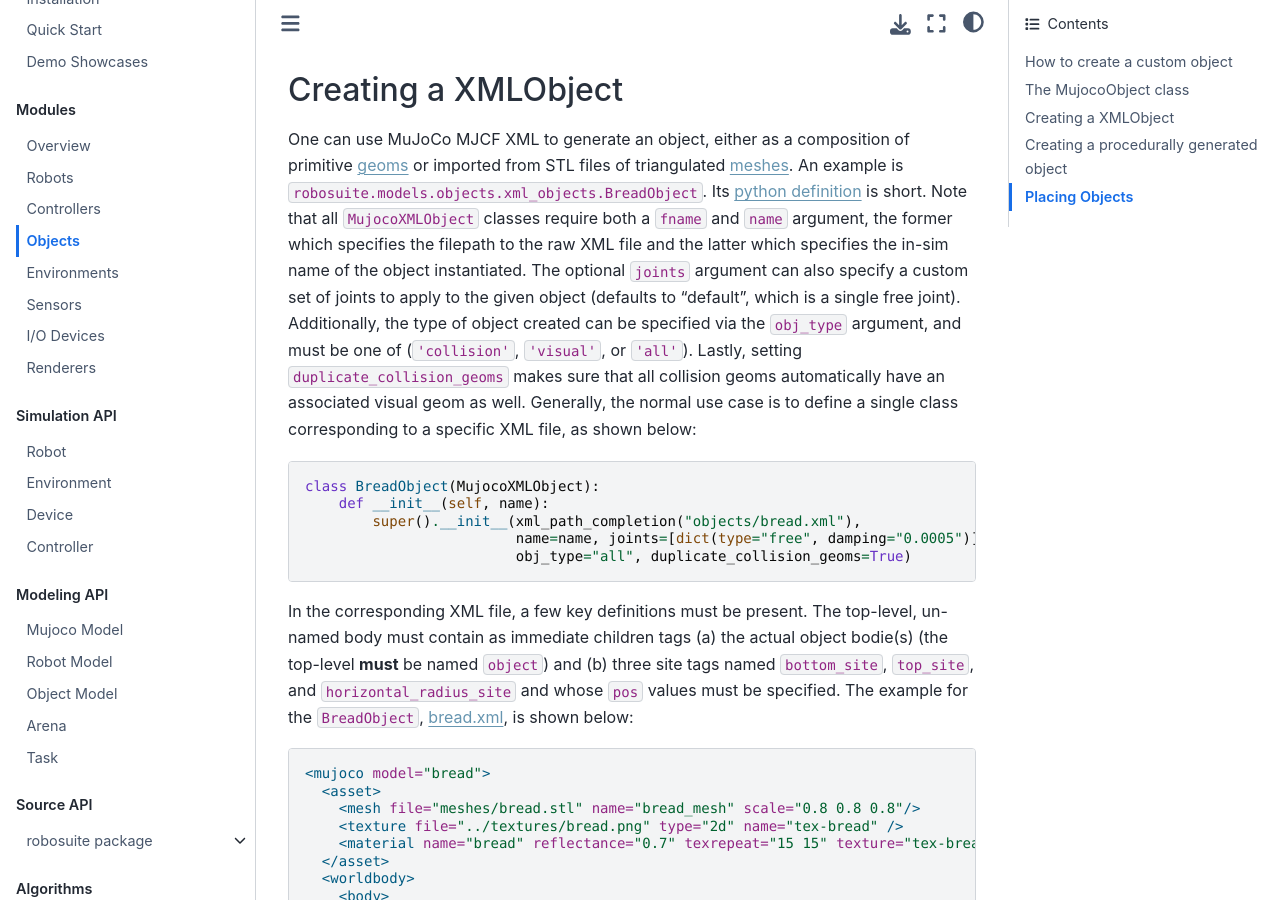
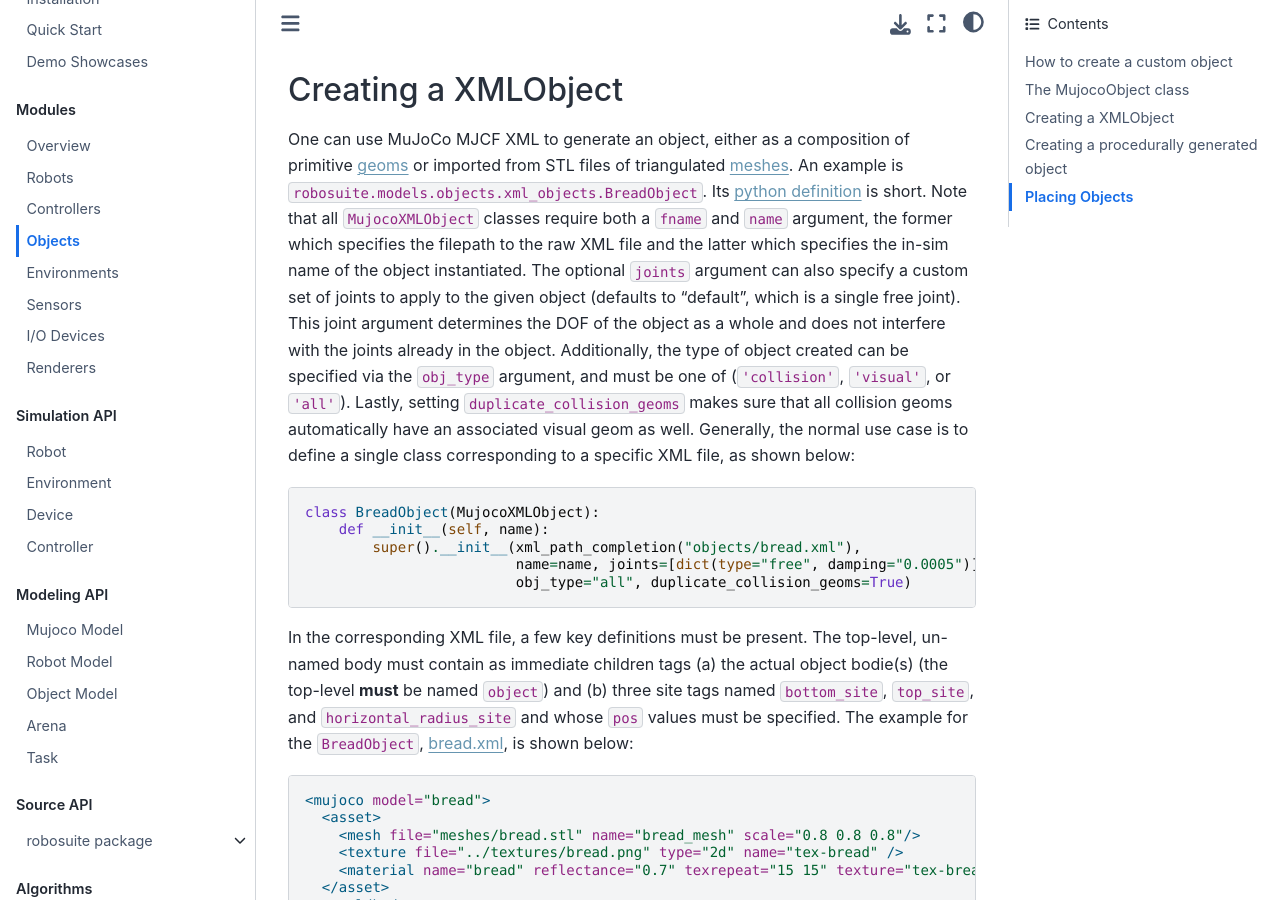
Before and after one commit to ARISE-Initiative/robosuite, a Sphinx documentation site: the page built from docs/modules/objects.md, in a window 1280 px wide and 900 px high, scrolled down 1820 px. Built offline with Sphinx 7.4.7 and the Sphinx Book theme 1.1.4, drawn with Linux system fonts in a browser that asks for light colours; pages that are not in the unit, such as notebooks, are missing from menus.

Commit message:
Update xmlobject docs

````diff
--- a/docs/modules/objects.md
+++ b/docs/modules/objects.md
@@ -57,7 +57,7 @@ obj_xml = obj.get_obj().set("pos", array_to_string(pos))    # Set the top-level
 ```
 
 ## Creating a XMLObject
-One can use MuJoCo MJCF XML to generate an object, either as a composition of primitive [geoms](http://mujoco.org/book/modeling.html#geom) or imported from STL files of triangulated [meshes](http://www.mujoco.org/book/modeling.html#mesh). An example is `robosuite.models.objects.xml_objects.BreadObject`. Its [python definition](https://github.com/ARISE-Initiative/robosuite/blob/master/robosuite/models/objects/xml_objects.py#L49) is short. Note that all `MujocoXMLObject` classes require both a `fname` and `name` argument, the former which specifies the filepath to the raw XML file and the latter which specifies the in-sim name of the object instantiated. The optional `joints` argument can also specify a custom set of joints to apply to the given object (defaults to "default", which is a single free joint). Additionally, the type of object created can be specified via the `obj_type` argument, and must be one of (`'collision'`, `'visual'`, or `'all'`). Lastly, setting `duplicate_collision_geoms` makes sure that all collision geoms automatically have an associated visual geom as well. Generally, the normal use case is to define a single class corresponding to a specific XML file, as shown below:
+One can use MuJoCo MJCF XML to generate an object, either as a composition of primitive [geoms](http://mujoco.org/book/modeling.html#geom) or imported from STL files of triangulated [meshes](http://www.mujoco.org/book/modeling.html#mesh). An example is `robosuite.models.objects.xml_objects.BreadObject`. Its [python definition](https://github.com/ARISE-Initiative/robosuite/blob/master/robosuite/models/objects/xml_objects.py#L49) is short. Note that all `MujocoXMLObject` classes require both a `fname` and `name` argument, the former which specifies the filepath to the raw XML file and the latter which specifies the in-sim name of the object instantiated. The optional `joints` argument can also specify a custom set of joints to apply to the given object (defaults to "default", which is a single free joint). This joint argument determines the DOF of the object as a whole and does not interfere with the joints already in the object. Additionally, the type of object created can be specified via the `obj_type` argument, and must be one of (`'collision'`, `'visual'`, or `'all'`). Lastly, setting `duplicate_collision_geoms` makes sure that all collision geoms automatically have an associated visual geom as well. Generally, the normal use case is to define a single class corresponding to a specific XML file, as shown below:
 ```python
 class BreadObject(MujocoXMLObject):
     def __init__(self, name):
````
